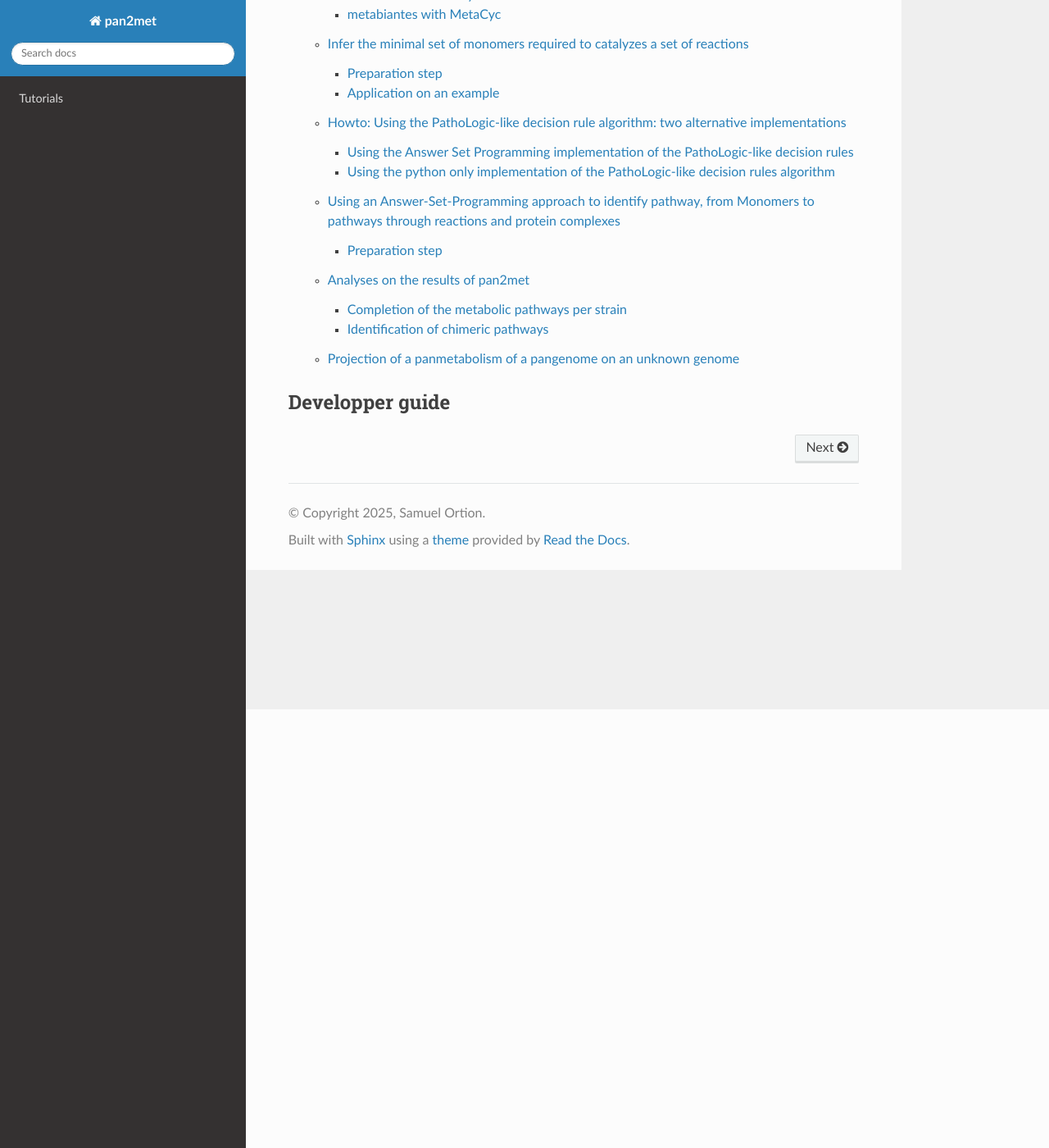
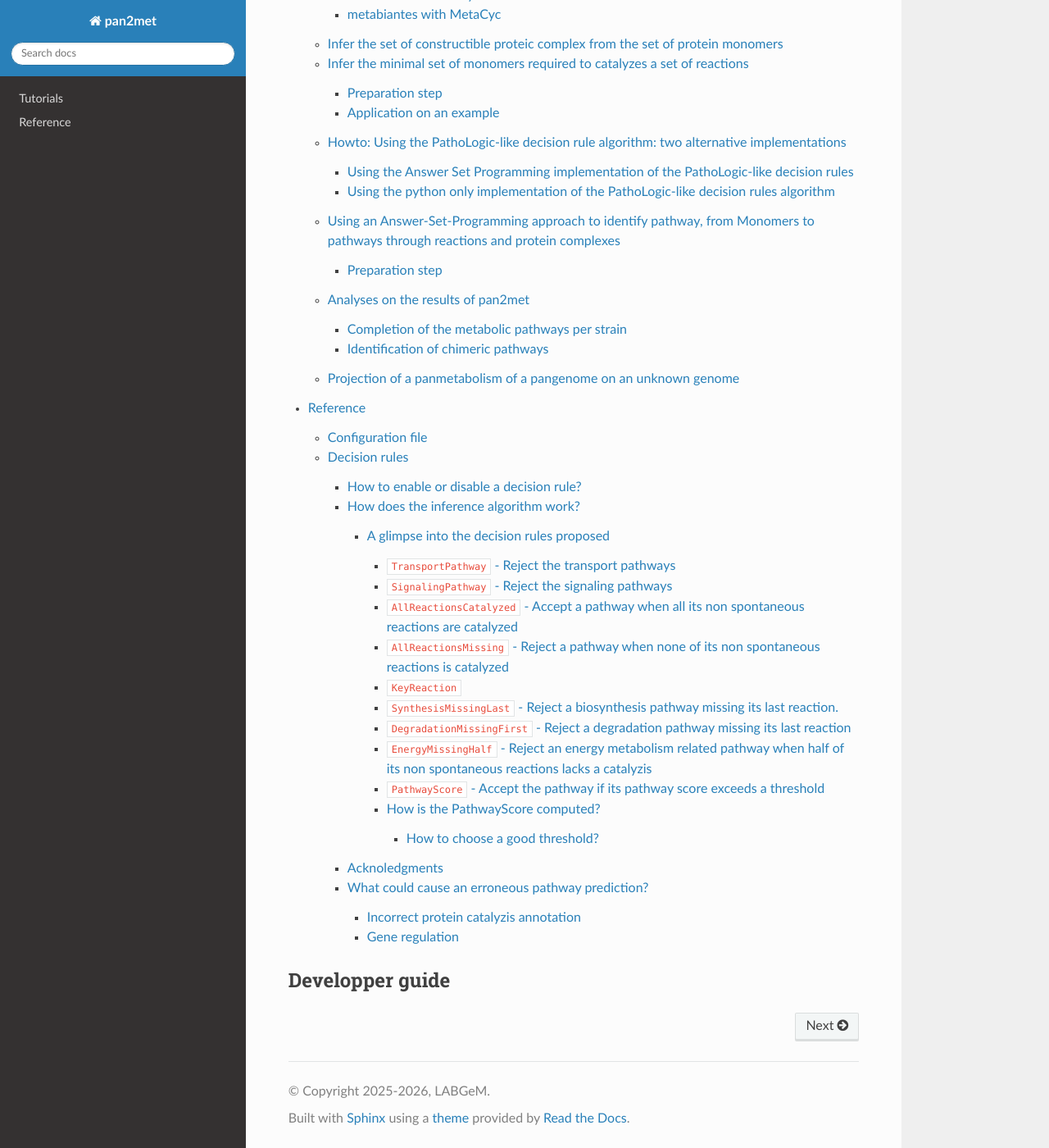
Before and after one commit to labgem/pan2met, a Sphinx documentation site: the page built from docs/source/index.rst, in a window 1280 px wide and 1400 px high, scrolled down 535 px. Shown: the whole window at 82% size. Built offline with Sphinx 7.4.7 and the Read the Docs theme 3.1.0, drawn with Linux system fonts in a browser that asks for light colours; pages that are not in the unit, such as notebooks, are missing from menus.

Commit message:
docs: Copy the information from pan2met-rs and fix sphinx error and warning

````diff
--- a/docs/source/conf.py
+++ b/docs/source/conf.py
@@ -7,7 +7,7 @@
 # https://www.sphinx-doc.org/en/master/usage/configuration.html#project-information
 
 project = "pan2met"
-copyright = "2025, Samuel Ortion"
+copyright = "2025-2026, LABGeM"
 author = "Samuel Ortion"
 
 # -- General configuration ---------------------------------------------------
@@ -30,3 +30,5 @@ exclude_patterns = []
 
 html_theme = "sphinx_rtd_theme"
 html_static_path = ["_static"]
+
+suppress_warnings = ["autosectionlabel.*"]
--- a/docs/source/index.rst
+++ b/docs/source/index.rst
@@ -4,7 +4,7 @@
    contain the root `toctree` directive.
 
 pan2met: Predicting metabolic networks of procaryotes at pangenome scale
-=======================================================================
+========================================================================
 
 **pan2met** is a software suite aiming to predict metabolic network of procaryotes, bacteria and archaea, at the pangenome scale.
 
@@ -19,6 +19,8 @@ User guide
 .. toctree::
 
    Tutorials <tutorial/index>
+   Reference <reference/index>
+
 
 Developper guide
 ----------------
--- /dev/null
+++ b/docs/source/reference/config.rst
@@ -0,0 +1,2 @@
+Configuration file
+==================
--- /dev/null
+++ b/docs/source/reference/decision_rules.rst
@@ -0,0 +1,169 @@
+Decision rules
+==============
+
+This document aims to answer the following question:
+> What are the
+decision rules implemented in this version of ``pan2met``?
+
+How to enable or disable a decision rule?
+-----------------------------------------
+
+Each decision rule has an unique identifier. To enable or disable a
+decision rule in the metabolic pathway inference, edit the configuration
+file section ``rules`` and add or remove the corresponding identifier.
+You can use the file
+```conf/example.yaml`` <https://github.com/labgem/pan2met-rs/blob/main/conf/example.yaml>`__
+
+For instance, a configuration file ``configuration.yaml`` with the
+following content would enable only the filter on transport pathwways
+and signaling pathway (``TransportPathway`` and ``SignalingPathway``
+rule identifiers), the filter of pathway with no catalysis evidence
+found (``AllReactionsMissing``) and would keep all pathways with all
+reactions catalyzed, or spontaneous (``AllReactionsCatalyzed``).
+
+How does the inference algorithm work?
+--------------------------------------
+
+The decision algorithm will pass in review each of the decision rules.
+Each of them have three possible outcomes. Either it accepts the pathway
+or rejects it, or does not return a decision otherwise. In the later
+case, the algorithm pass to the next decision rule. The decision rules
+are ordered by an arbitrarily defined priority order. If no decision
+rule accepted nor rejected the pathway at the end of the review, the
+pathway is rejected by default.
+
+A glimpse into the decision rules proposed
+~~~~~~~~~~~~~~~~~~~~~~~~~~~~~~~~~~~~~~~~~~
+
+``TransportPathway`` - Reject the transport pathways
+^^^^^^^^^^^^^^^^^^^^^^^^^^^^^^^^^^^^^^^^^^^^^^^^^^^^
+
+``SignalingPathway`` - Reject the signaling pathways
+^^^^^^^^^^^^^^^^^^^^^^^^^^^^^^^^^^^^^^^^^^^^^^^^^^^^
+
+``AllReactionsCatalyzed`` - Accept a pathway when all its non spontaneous reactions are catalyzed
+^^^^^^^^^^^^^^^^^^^^^^^^^^^^^^^^^^^^^^^^^^^^^^^^^^^^^^^^^^^^^^^^^^^^^^^^^^^^^^^^^^^^^^^^^^^^^^^^^
+
+``AllReactionsMissing`` - Reject a pathway when none of its non spontaneous reactions is catalyzed
+^^^^^^^^^^^^^^^^^^^^^^^^^^^^^^^^^^^^^^^^^^^^^^^^^^^^^^^^^^^^^^^^^^^^^^^^^^^^^^^^^^^^^^^^^^^^^^^^^^
+
+``KeyReaction``
+^^^^^^^^^^^^^^^
+
+``SynthesisMissingLast`` - Reject a biosynthesis pathway missing its last reaction.
+^^^^^^^^^^^^^^^^^^^^^^^^^^^^^^^^^^^^^^^^^^^^^^^^^^^^^^^^^^^^^^^^^^^^^^^^^^^^^^^^^^^
+
+**Rationale**: If the last reaction leading to the metabolite of
+interest is missing, it might be a sign that the metabolite is not
+synthesized in the organism, hence that the biosynthesis pathway is not
+there.
+
+``DegradationMissingFirst`` - Reject a degradation pathway missing its last reaction
+^^^^^^^^^^^^^^^^^^^^^^^^^^^^^^^^^^^^^^^^^^^^^^^^^^^^^^^^^^^^^^^^^^^^^^^^^^^^^^^^^^^^
+
+**Rationale**: If the first reaction in a degradation pathway, the one
+that initially transformed the metabolite targetted by the degradation
+pathway, is not catalyzed, it might be a sign that no such degradation
+occurs in the organism.
+
+``EnergyMissingHalf`` - Reject an energy metabolism related pathway when half of its non spontaneous reactions lacks a catalyzis
+^^^^^^^^^^^^^^^^^^^^^^^^^^^^^^^^^^^^^^^^^^^^^^^^^^^^^^^^^^^^^^^^^^^^^^^^^^^^^^^^^^^^^^^^^^^^^^^^^^^^^^^^^^^^^^^^^^^^^^^^^^^^^^^^
+
+**Rationale**:
+
+``PathwayScore`` - Accept the pathway if its pathway score exceeds a threshold
+^^^^^^^^^^^^^^^^^^^^^^^^^^^^^^^^^^^^^^^^^^^^^^^^^^^^^^^^^^^^^^^^^^^^^^^^^^^^^^
+
+How is the PathwayScore computed?
+^^^^^^^^^^^^^^^^^^^^^^^^^^^^^^^^^
+
+The :math:`PathwayScore` is a score that aims at estimating how likely a
+pathway is to be effectively in the target organism metabolism.
+
+The pathway score is a weighted sum of the :math:`ReactionScore`.
+
+.. math::
+
+
+   PathwayScore(Pathway) = \frac{\sum_{r \in Reaction(Pathway)} ReactionScore(r)}{|Reaction(Pathway)|}
+
+The (ReactionScore) is computed as follows:
+
+.. math::
+
+    ReactionScore(reaction) = PresenceScore(reaction) +
+   KeyReactionScore(reaction) + UniquenessScore(reaction)
+
+
+The reaction score equals 0 if we did not find any evidence of a
+catalysis for this reaction.
+
+Then, the (ReactionScore) components are computed as follows:
+
+.. math::
+
+
+   PresenceScore(reaction) =
+   \begin{cases}
+   0.2 & \text{ if we found enzymes catalyzing this reaction } \\
+   0 & \text{ otherwise }
+   \end{cases}
+
+The key reaction score is computed as
+
+.. math::
+
+
+   KeyReactionScore(reaction) =
+   \begin{cases}
+   0.5 & \text{ if the reaction is considered a 'key' reaction for the pathway in MetaCyc } \\
+   0 & \text{ otherwise }
+   \end{cases}
+
+The uniqueness score is computed as follows:
+
+.. math::
+
+
+   UniquenessScore(reaction) =  - \exp(|Pathway(reaction)| / 10)
+
+where (\|Pathway(reaction)\|) is the number of pathway having the
+reaction (reaction).
+
+How to choose a good threshold?
+'''''''''''''''''''''''''''''''
+
+Acknoledgments
+--------------
+
+Some of the decision rules implemented in ``pan2met`` are inspired by
+the decision rules used by the PathoLogic algorithm.
+
+What could cause an erroneous pathway prediction?
+-------------------------------------------------
+
+Unfortunately, there is are a lot of causes that might lead to an
+incorrect decision.
+
+An incorrect decision is of two possible kinds: A false positive is a
+pathway predicted to be in the metabolism, whereas it is not indeed
+realized by the organism metabolism. A false negative, on the other
+hand, is a pathway that is rejected by ``pan2met`` decision rules,
+whereas it is indeed found in the organism's metabolism.
+
+Incorrect protein catalyzis annotation
+~~~~~~~~~~~~~~~~~~~~~~~~~~~~~~~~~~~~~~
+
+``pan2met`` relies on sequence homology method to associate biochemical
+reaction catalyzis to a protein. Two protein with similar sequence might
+however have distinct biochemical functions, which might fool pan2met
+into predicting more pathway than it should.
+
+Gene regulation
+~~~~~~~~~~~~~~~
+
+Even if the genome of an organism contains genes coding for enzymes of
+all catalyzed steps of a pathway, this does not necessarily implies that
+the pathway is indeed effective in the organism. For instance, there
+might be gene regulatory mechanism that disable synchronous enzyme
+expression thus limiting the potential of such a pathway.
--- /dev/null
+++ b/docs/source/reference/index.rst
@@ -0,0 +1,8 @@
+Tutorials
+=========
+
+
+.. toctree::
+
+    config
+    decision_rules
--- a/docs/source/tutorial/index.rst
+++ b/docs/source/tutorial/index.rst
@@ -5,7 +5,7 @@ Tutorials
 .. toctree::
 
    setup
-   config
+   infer_protein_complex
    minimal_monomer_set
    pathologic_like_algorithm_in_asp_or_python
    asp_monomer_inference
--- a/docs/source/tutorial/minimal_monomer_set.rst
+++ b/docs/source/tutorial/minimal_monomer_set.rst
@@ -68,7 +68,7 @@ First, generate the list of potential monomer, namely, monomer that can contribu
 
 Construct a file with some atoms `reactions/1` `reactions.lp`:
 
-.. literalinclude:: ../../../tests/test-data/reactome_inference/reactions.lp
+.. literalinclude:: ../../../tests/test_data/reactome_inference/reactions.lp
 
 Call clingo to infer the set of potential monomers:
 
@@ -80,11 +80,11 @@ The command `clingo -V0 --out-atomf=%s.` ensures that only the atoms are outpute
 
 The output file will look like:
 
-.. literalinclude:: ../../../tests/test-data/reactome_inference/potential_monomers.lp
+.. literalinclude:: ../../../tests/test_data/reactome_inference/potential_monomers.lp
 
 Then, construct a file `target_reactions.lp`, with the same reactions identifiers as in `reactions.lp`, except the predicate `target_reaction` is used instead of `reaction`:
 
-.. literalinclude:: ../../../tests/test-data/reactome_inference/target_reactions.lp
+.. literalinclude:: ../../../tests/test_data/reactome_inference/target_reactions.lp
 
 Finally, run clingo once more:
 
--- a/docs/source/tutorial/setup.rst
+++ b/docs/source/tutorial/setup.rst
@@ -30,8 +30,8 @@ Then, launch the export to flat file command:
 
 .. code:: lisp
 
-    EC(0): (select-organism :org-id 'meta)
-    EC(1): (create-flat-files-for-current-kb)
+    (select-organism :org-id 'meta)
+    (create-flat-files-for-current-kb)
 
 Secondly, use `padmet pgdb_to_padmet` command to create the padmet file:
 
````
Also changed, not shown: other parts of docs/source/tutorial/minimal_monomer_set.rst (+1 -1 lines).
